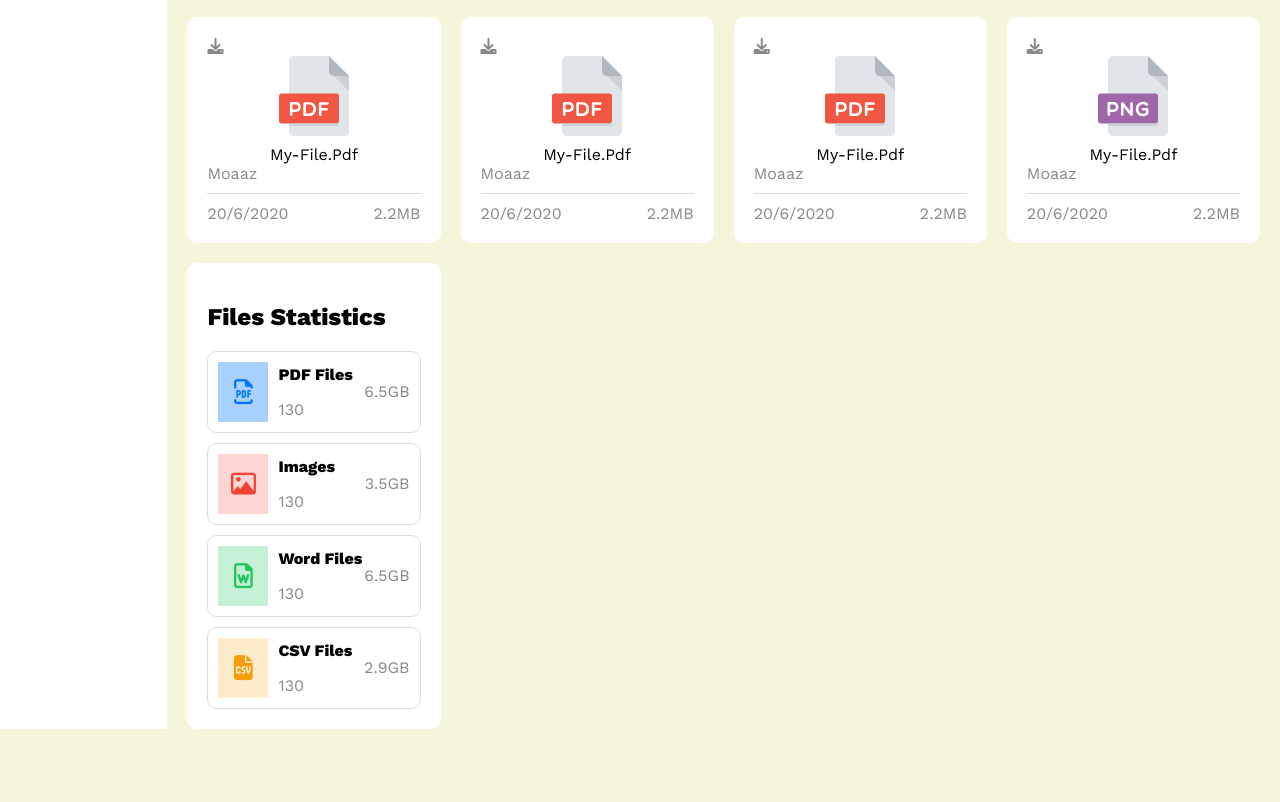
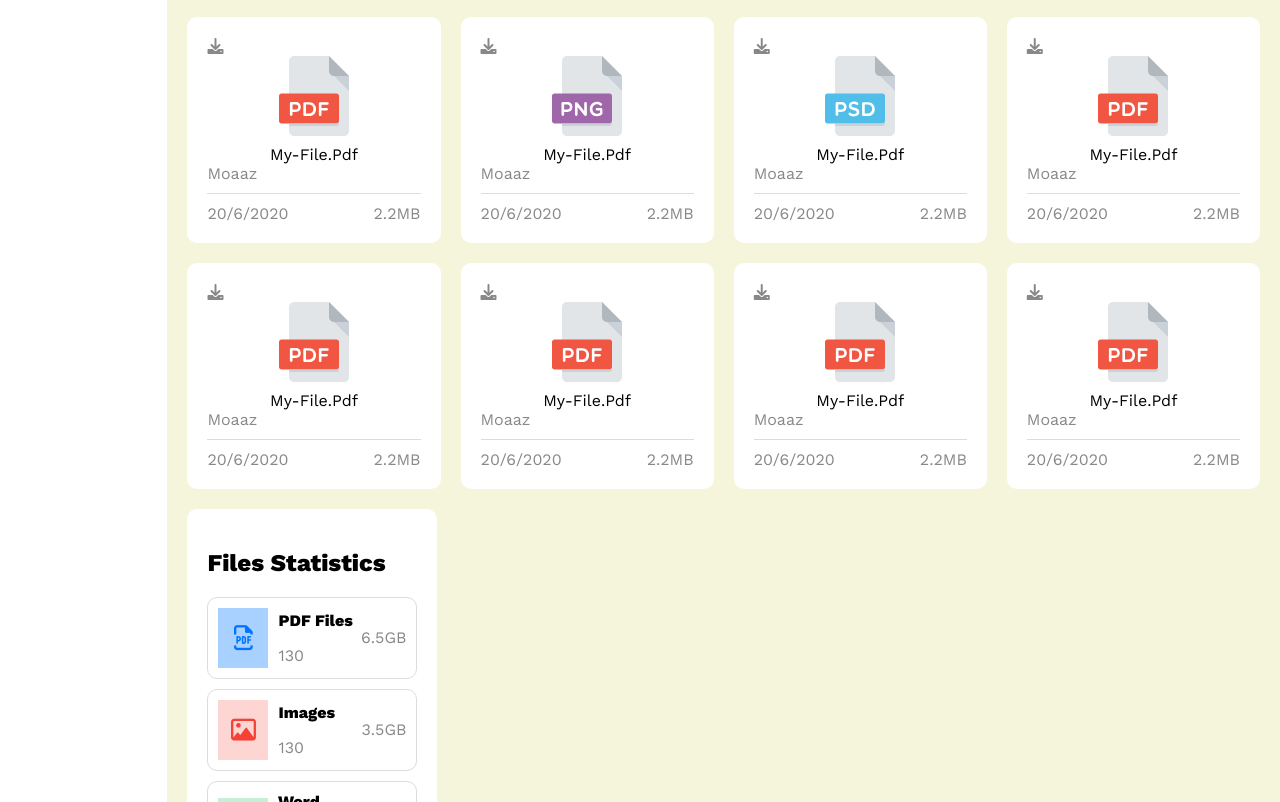
Before and after one commit to 1moaazalaa/Big-Project, a plain HTML site: page file.html in a window 1280 px wide. Shown: the part 1154-1956 px from the top of the page. Before the commit the page ends 1883 px from the top, so only its background shows below. Drawn offline with nearby package versions, Linux system fonts and the light colour scheme; files whose address does not match are found by name.

Commit message:
add some features

```diff
--- a/css/index.css
+++ b/css/index.css
@@ -1280,7 +1280,7 @@ input {
 /* End friends */
 /* start files */
 .files-page {
-    grid-template-columns: repeat(auto-fill , minmax(220px ,1fr));
+    grid-template-columns: repeat(auto-fill , minmax(200px ,1fr));
     margin-left: 20px;
     margin-right: 20px;
 }
@@ -1330,7 +1330,9 @@ input {
     color: var(--orange-color);
 }
 .files-page .statistics .s-box .text p {
-    font-weight: 500;
     font-weight: bold;
 }
+.files-page .statistics {
+    width: 250px;
+}
 /* End files */
--- a/file.html
+++ b/file.html
@@ -98,6 +98,18 @@
                 <div class="box bg-white p-20 rad-10">
                     <i class="fa-solid fa-download c-grey"></i>
                     <div class="photo">
+                        <img src="./images/pdf.svg" alt="">
+                        <span class="d-block mt-5">My-File.Pdf</span>
+                    </div>
+                    <span class="c-grey d-block mb-10">Moaaz</span>
+                    <div class="fooot c-grey between-flex">
+                        <span>20/6/2020</span>
+                        <span>2.2MB</span>
+                    </div>
+                </div>
+                <div class="box bg-white p-20 rad-10">
+                    <i class="fa-solid fa-download c-grey"></i>
+                    <div class="photo">
                         <img src="./images/png.svg" alt="">
                         <span class="d-block mt-5">My-File.Pdf</span>
                     </div>
@@ -182,6 +194,18 @@
                 <div class="box bg-white p-20 rad-10">
                     <i class="fa-solid fa-download c-grey"></i>
                     <div class="photo">
+                        <img src="./images/pdf.svg" alt="">
+                        <span class="d-block mt-5">My-File.Pdf</span>
+                    </div>
+                    <span class="c-grey d-block mb-10">Moaaz</span>
+                    <div class="fooot c-grey between-flex">
+                        <span>20/6/2020</span>
+                        <span>2.2MB</span>
+                    </div>
+                </div>
+                <div class="box bg-white p-20 rad-10">
+                    <i class="fa-solid fa-download c-grey"></i>
+                    <div class="photo">
                         <img src="./images/psd.svg" alt="">
                         <span class="d-block mt-5">My-File.Pdf</span>
                     </div>
@@ -207,6 +231,18 @@
                     <i class="fa-solid fa-download c-grey"></i>
                     <div class="photo">
                         <img src="./images/psd.svg" alt="">
+                        <span class="d-block mt-5">My-File.Pdf</span>
+                    </div>
+                    <span class="c-grey d-block mb-10">Moaaz</span>
+                    <div class="fooot c-grey between-flex">
+                        <span>20/6/2020</span>
+                        <span>2.2MB</span>
+                    </div>
+                </div>
+                <div class="box bg-white p-20 rad-10">
+                    <i class="fa-solid fa-download c-grey"></i>
+                    <div class="photo">
+                        <img src="./images/pdf.svg" alt="">
                         <span class="d-block mt-5">My-File.Pdf</span>
                     </div>
                     <span class="c-grey d-block mb-10">Moaaz</span>
@@ -314,7 +350,19 @@
                 <div class="box bg-white p-20 rad-10">
                     <i class="fa-solid fa-download c-grey"></i>
                     <div class="photo">
-                        <img src="./images/png.svg" alt="">
+                        <img src="./images/pdf.svg" alt="">
+                        <span class="d-block mt-5">My-File.Pdf</span>
+                    </div>
+                    <span class="c-grey d-block mb-10">Moaaz</span>
+                    <div class="fooot c-grey between-flex">
+                        <span>20/6/2020</span>
+                        <span>2.2MB</span>
+                    </div>
+                </div>
+                <div class="box bg-white p-20 rad-10">
+                    <i class="fa-solid fa-download c-grey"></i>
+                    <div class="photo">
+                        <img src="./images/pdf.svg" alt="">
                         <span class="d-block mt-5">My-File.Pdf</span>
                     </div>
                     <span class="c-grey d-block mb-10">Moaaz</span>
@@ -376,7 +424,6 @@
                 </div>
             </div>
 
-
         </div>
     </div>
 
```
